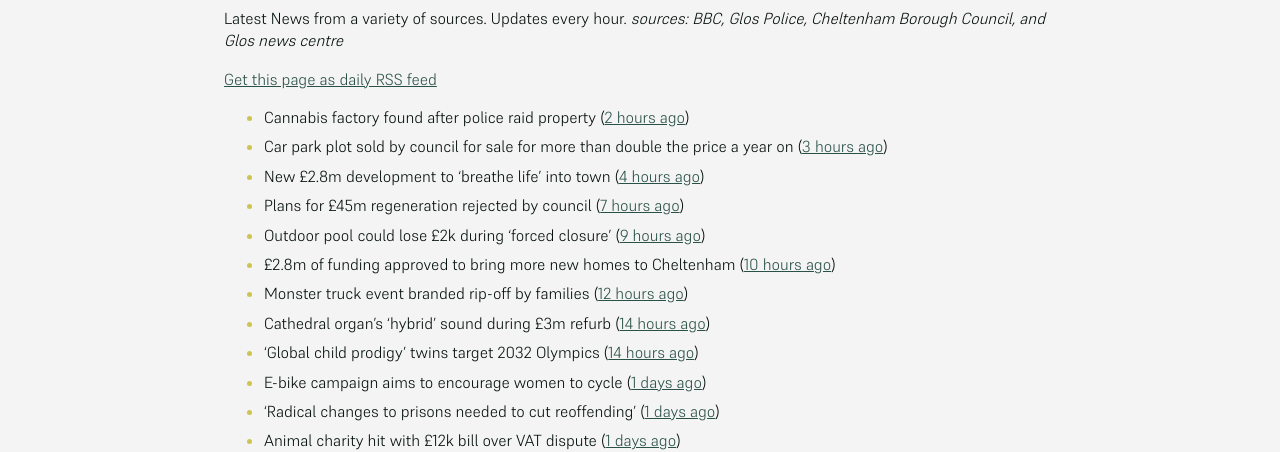
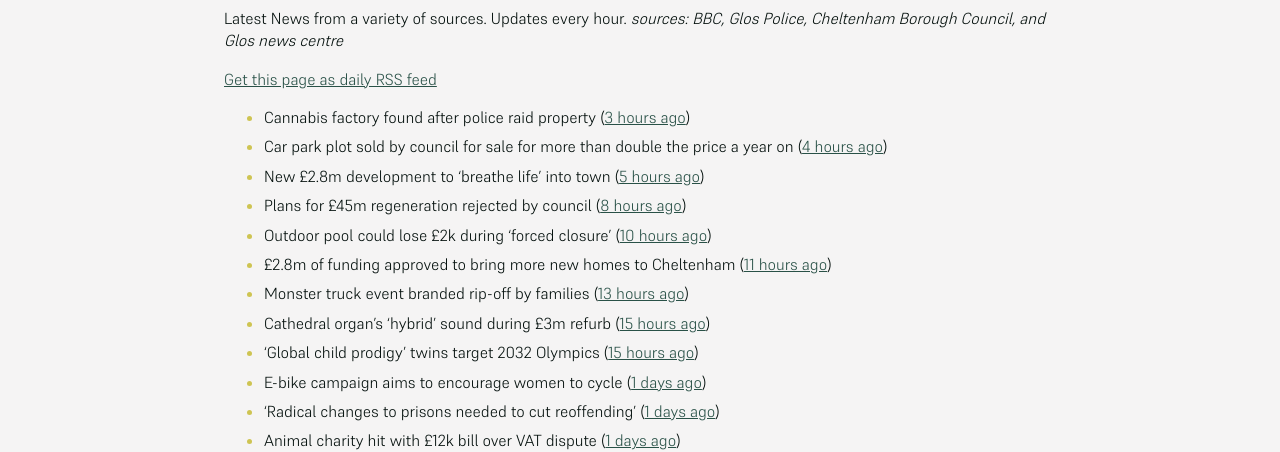
Before and after one commit to mat-0/cheltenham-open-data, a Jekyll site: the page built from _pages/news.md, in a window 1280 px wide. Shown: the part 266-718 px from the top of the page. Built offline with Jekyll 4.4.1, drawn with Linux system fonts in a browser that asks for light colours.

Commit message:
Updated 2025-07-02 20:58:17

```diff
--- a/_pages/news.md
+++ b/_pages/news.md
@@ -12,15 +12,15 @@ _sources: BBC, Glos Police, Cheltenham Borough Council, and Glos news centre_
 [Get this page as daily RSS feed](/daily.rss)
 
 <!-- news_marker starts -->
-- Cannabis factory found after police raid property ([2 hours ago](https://www.bbc.com/news/articles/cx2jxv80022o))
-- Car park plot sold by council for sale for more than double the price a year on ([3 hours ago](https://gloucesternewscentre.co.uk/car-park-plot-sold-by-council-for-sale-for-more-than-double-the-price-a-year-on/))
-- New £2.8m development to 'breathe life' into town ([4 hours ago](https://www.bbc.com/news/articles/cvg8n8djp0no))
-- Plans for £45m regeneration rejected by council ([7 hours ago](https://www.bbc.com/news/articles/ckg3jn2207ro))
-- Outdoor pool could lose £2k during 'forced closure' ([9 hours ago](https://www.bbc.com/news/articles/cvg885vxldgo))
-- £2.8m of funding approved to bring more new homes to Cheltenham ([10 hours ago](https://www.cheltenham.gov.uk/news/article/3027/28m_of_funding_approved_to_bring_more_new_homes_to_cheltenham))
-- Monster truck event branded rip-off by families ([12 hours ago](https://www.bbc.com/news/articles/c4gdmy874q4o))
-- Cathedral organ's 'hybrid' sound during £3m refurb ([14 hours ago](https://www.bbc.com/news/articles/cy4nngn7pgxo))
-- 'Global child prodigy' twins target 2032 Olympics ([14 hours ago](https://www.bbc.com/news/articles/c0k7x723zr1o))
+- Cannabis factory found after police raid property ([3 hours ago](https://www.bbc.com/news/articles/cx2jxv80022o))
+- Car park plot sold by council for sale for more than double the price a year on ([4 hours ago](https://gloucesternewscentre.co.uk/car-park-plot-sold-by-council-for-sale-for-more-than-double-the-price-a-year-on/))
+- New £2.8m development to 'breathe life' into town ([5 hours ago](https://www.bbc.com/news/articles/cvg8n8djp0no))
+- Plans for £45m regeneration rejected by council ([8 hours ago](https://www.bbc.com/news/articles/ckg3jn2207ro))
+- Outdoor pool could lose £2k during 'forced closure' ([10 hours ago](https://www.bbc.com/news/articles/cvg885vxldgo))
+- £2.8m of funding approved to bring more new homes to Cheltenham ([11 hours ago](https://www.cheltenham.gov.uk/news/article/3027/28m_of_funding_approved_to_bring_more_new_homes_to_cheltenham))
+- Monster truck event branded rip-off by families ([13 hours ago](https://www.bbc.com/news/articles/c4gdmy874q4o))
+- Cathedral organ's 'hybrid' sound during £3m refurb ([15 hours ago](https://www.bbc.com/news/articles/cy4nngn7pgxo))
+- 'Global child prodigy' twins target 2032 Olympics ([15 hours ago](https://www.bbc.com/news/articles/c0k7x723zr1o))
 - E-bike campaign aims to encourage women to cycle ([1 days ago](https://www.bbc.com/news/articles/c9w11l9y7qno))
 - 'Radical changes to prisons needed to cut reoffending' ([1 days ago](https://www.bbc.com/news/articles/cm2zz75v286o))
 - Animal charity hit with £12k bill over VAT dispute ([1 days ago](https://www.bbc.com/news/articles/cglzy4518y9o))
```
Also changed, not shown: _data/flood.json (+5 -27 lines), _pages/fix-my-street.md (+4 -4 lines), index.md (+5 -5 lines).
